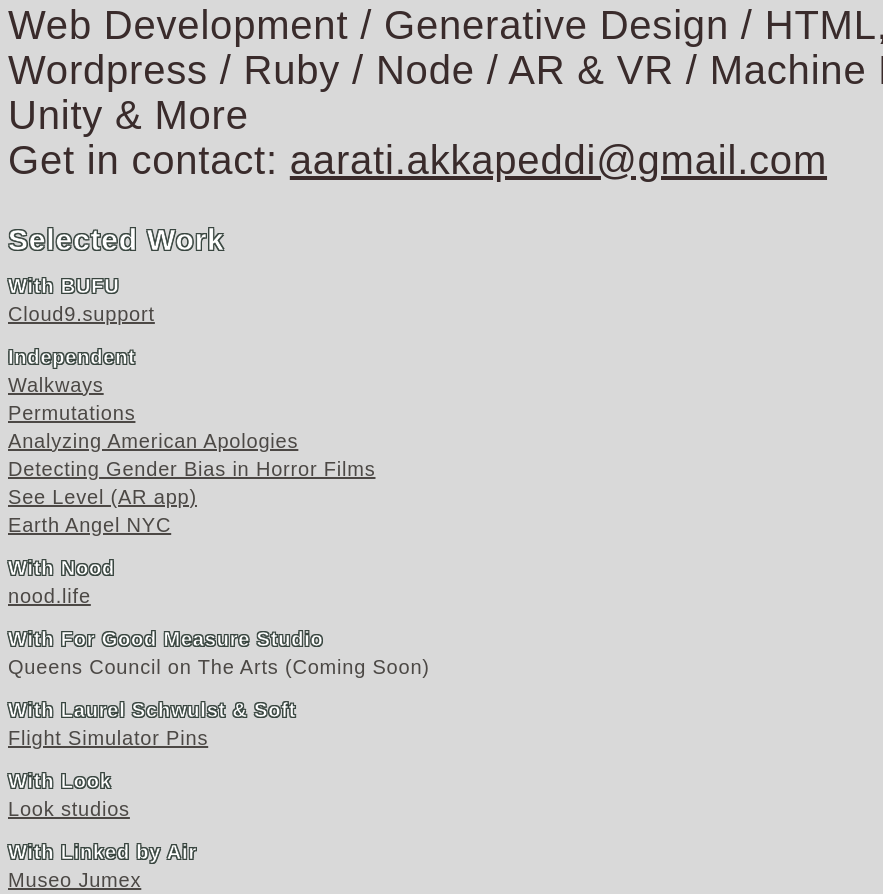
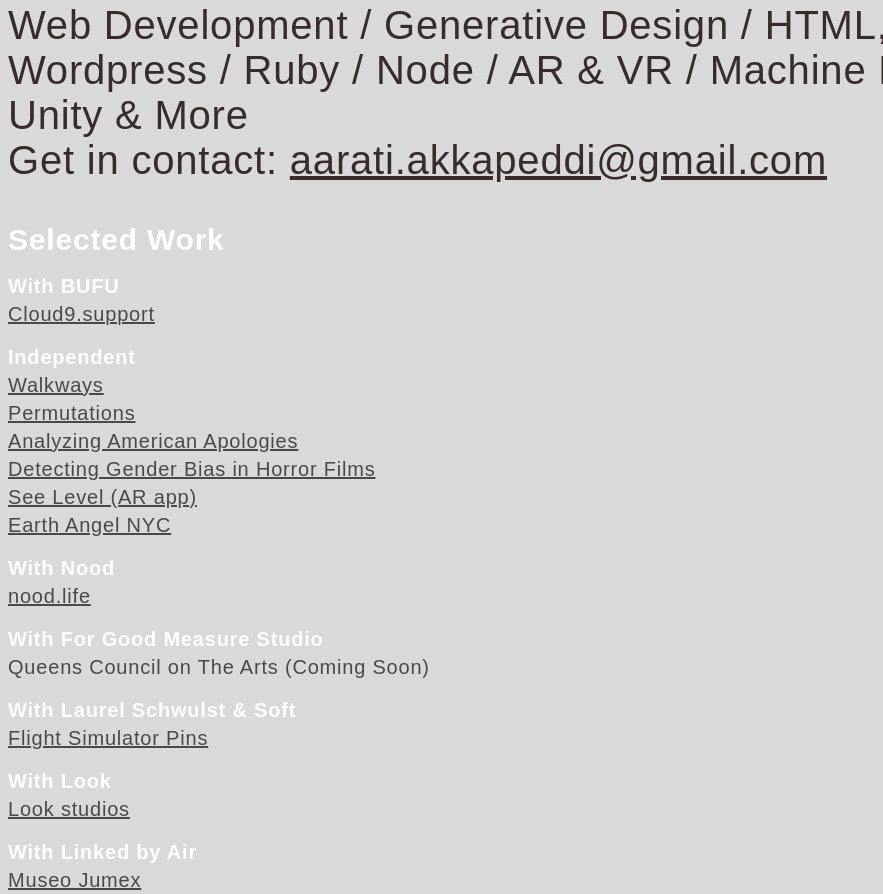
Before and after one commit to AaratiAkkapeddi/aarati.services, a plain HTML site: page index.html in a window 1280 px wide. Shown: the part 910-1804 px from the top of the page, without its empty margins (0-883 px from the left). Drawn offline with Linux system fonts and the light colour scheme; a web font is replaced by a local one.

Commit message:
Update styles.css

```diff
--- a/styles.css
+++ b/styles.css
@@ -20,15 +20,11 @@ body{
 .links h6{
 		font-size: 30px;
 		margin: 0;
-	-webkit-text-stroke: 0.5px #38453f;
-    text-shadow: 0.5px 0.5px 0 #38453f, -1px -1px 0 #38453f, 1px -1px 0 #38453f, -1px 1px 0 #38453f, 1px 1px 0 #38453f;
 }
 .links h5{
 	font-size: 20px;
 	margin: 0;
-	-webkit-text-stroke: 0.5px #38453f;
-    text-shadow: 0.5px 0.5px 0 #38453f, -1px -1px 0 #38453f, 1px -1px 0 #38453f, -1px 1px 0 #38453f, 1px 1px 0 #38453f;
-}
+	}
 .video-container video{
 	width: 130%;
 	height: auto;
```
